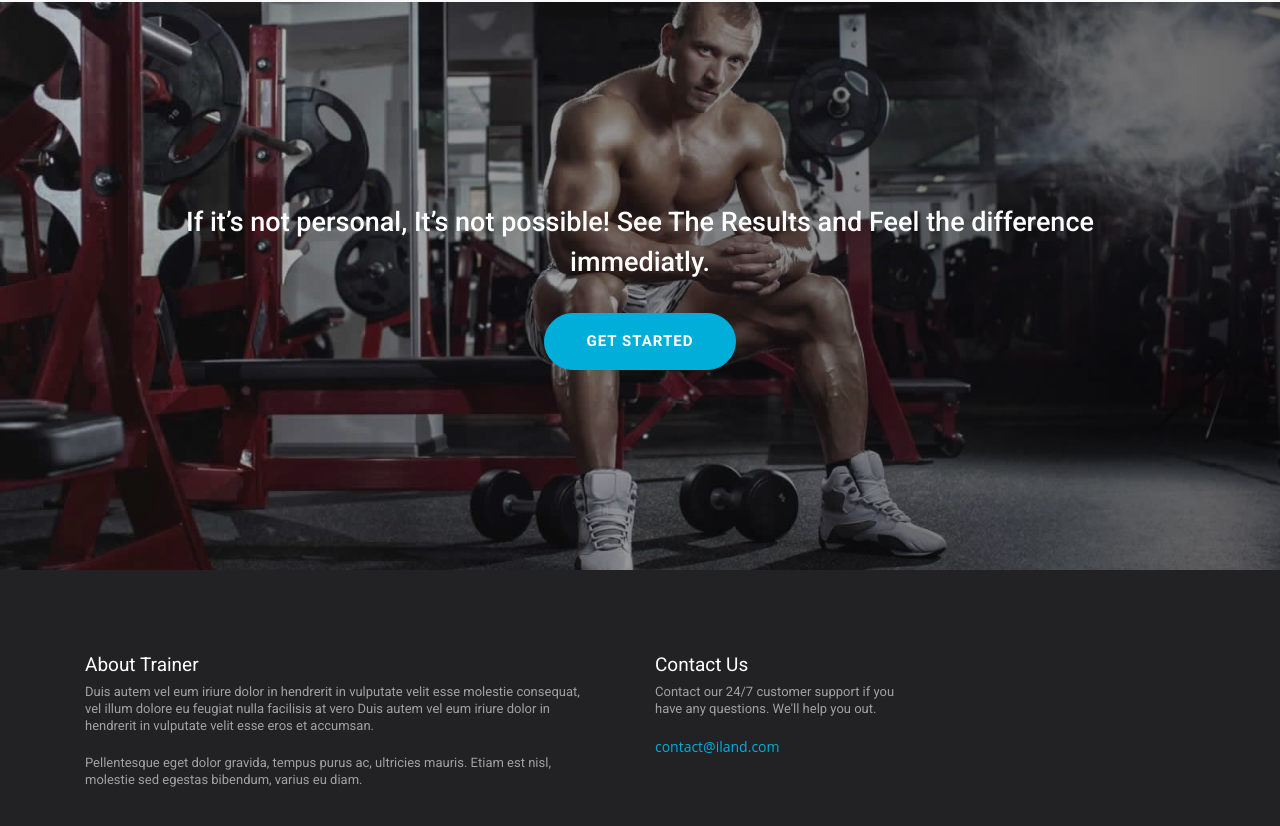
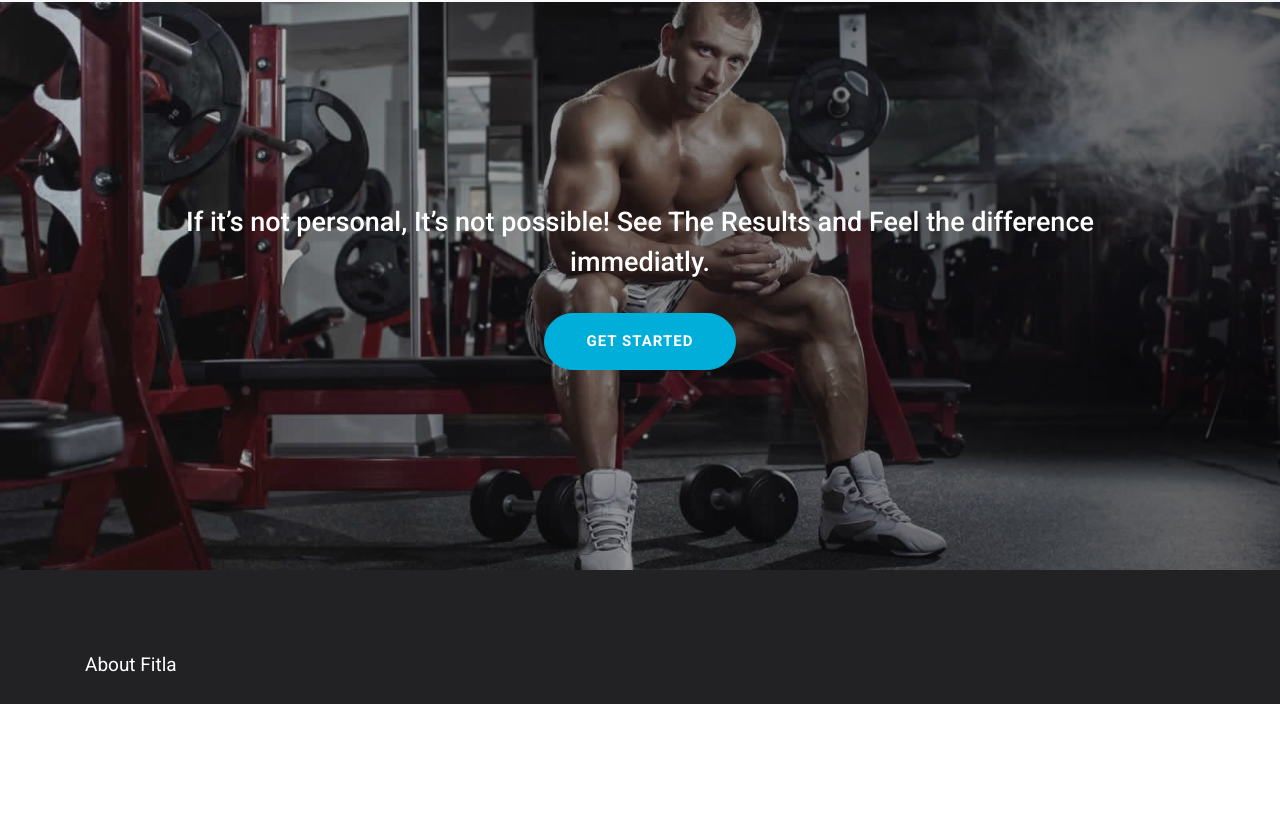
Before and after one commit to gauravs5512/fitla-registration, an Angular app: page / in a window 1280 px wide. Shown: the part 4915-5741 px from the top of the page. After the commit the page ends 5619 px from the top, so only its background shows below. Built offline with nearby package versions, Linux system fonts and the light colour scheme.

Commit message:
registration success message

```diff
--- a/src/app/app.component.html
+++ b/src/app/app.component.html
@@ -162,18 +162,18 @@
     <div class="footer" id="contact">
       <div class="container">
         <div class="col-md-6 contact">
-          <h1>About Trainer</h1>
-          <p>Duis autem vel eum iriure dolor in hendrerit in vulputate velit esse molestie consequat, <br>
+          <h1>About Fitla</h1>
+          <!-- <p>Duis autem vel eum iriure dolor in hendrerit in vulputate velit esse molestie consequat, <br>
             vel illum dolore eu feugiat nulla facilisis at vero Duis autem vel eum iriure dolor in <br>
             hendrerit in vulputate velit esse eros et accumsan.</p>
           <p>Pellentesque eget dolor gravida, tempus purus ac, ultricies mauris. Etiam est nisl,<br>
-            molestie sed egestas bibendum, varius eu diam.</p>
+            molestie sed egestas bibendum, varius eu diam.</p> -->
         </div>
-        <div class="col-md-3 contact">
+        <!-- <div class="col-md-3 contact">
           <h1>Contact Us</h1>
           <p> Contact our 24/7 customer support if you have any questions. We'll help you out. </p>
           <a href="mailto:support@gmail.com">contact@iland.com</a> </div>
-      </div>
+      </div> -->
     </div>
   </div>
 
--- a/src/app/components/registration/registration.component.ts
+++ b/src/app/components/registration/registration.component.ts
@@ -28,10 +28,10 @@ export class RegistrationComponent implements OnInit {
 
     Constant.loader = true;
     this.regService.register(payload).subscribe(res => {
-      if(res['error'].length > 1) {
-        alert(res['error']);
-      } else {
-        alert(res);
+      if(res && res['error']) {
+        alert(res['error'])
+      } else if(res['mobile']) {
+        alert('Registration Success');
       }
       Constant.loader = false;
     }, err => {
```
